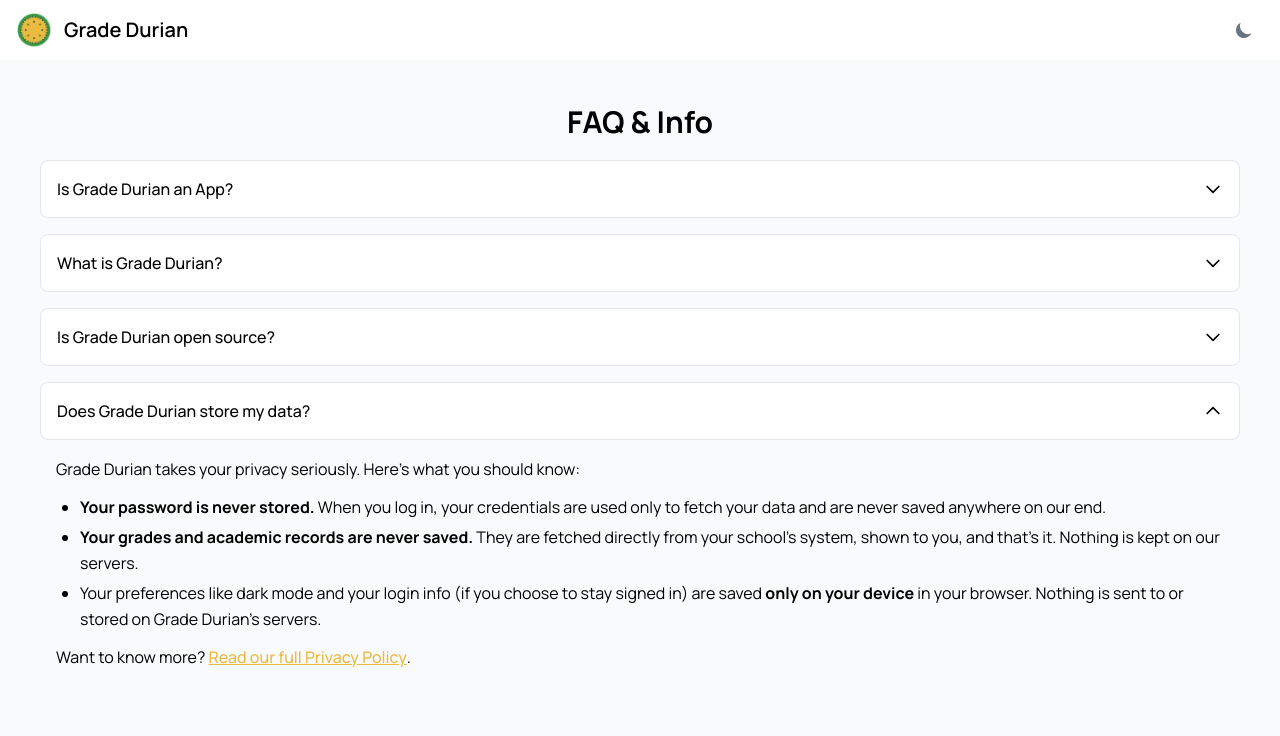
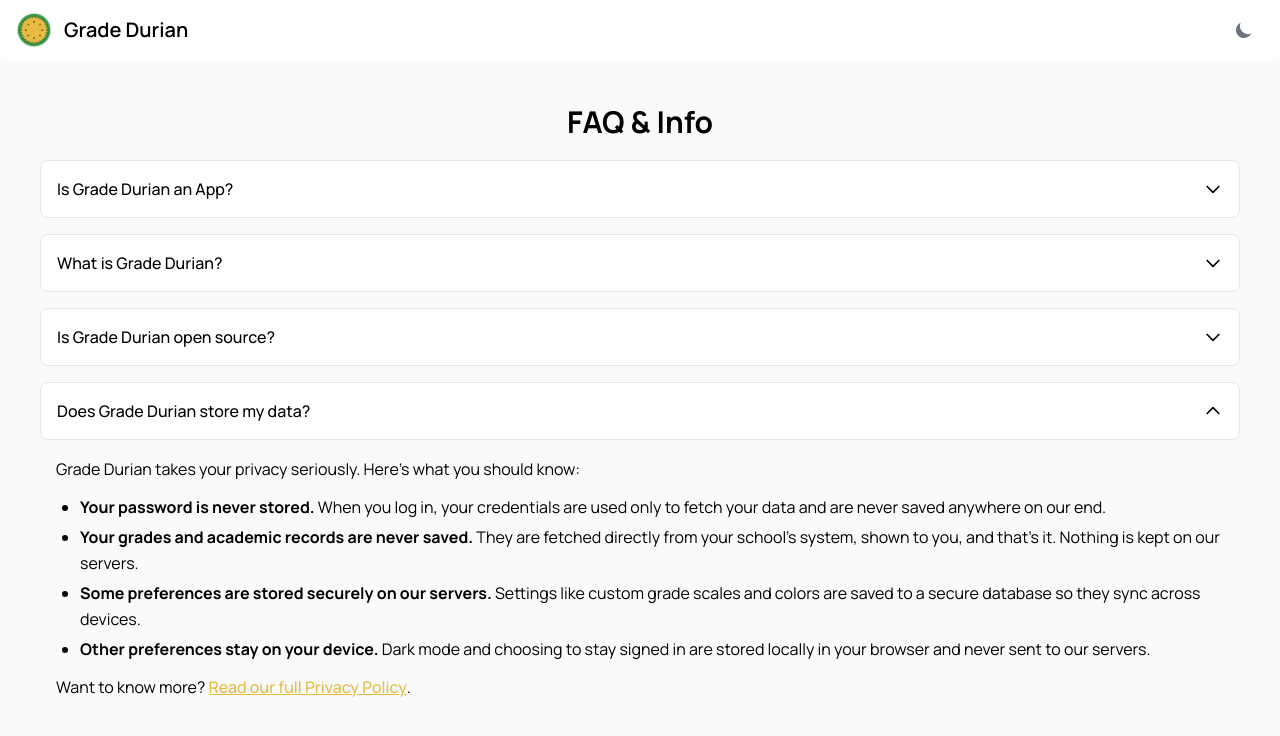
Before and after one commit to btdpass/GradeDurian, a Next.js app: page /faq in a window 1280 px wide. Both pictures are taken after a click on the heading "Does Grade Durian store my data?". Shown: the top 736 px of the page. Built offline with nearby package versions, Linux system fonts and the light colour scheme.

Commit message:
faq update

```diff
--- a/pages/faq.tsx
+++ b/pages/faq.tsx
@@ -117,7 +117,8 @@ export default function FAQ({width,createError,donation,client}:any) {
 						<ul className="list-disc pl-6 space-y-1">
 							<li><strong>Your password is never stored.</strong> When you log in, your credentials are used only to fetch your data and are never saved anywhere on our end.</li>
 							<li><strong>Your grades and academic records are never saved.</strong> They are fetched directly from your school&apos;s system, shown to you, and that&apos;s it. Nothing is kept on our servers.</li>
-							<li>Your preferences like dark mode and your login info (if you choose to stay signed in) are saved <strong>only on your device</strong> in your browser. Nothing is sent to or stored on Grade Durian&apos;s servers.</li>
+							<li><strong>Some preferences are stored securely on our servers.</strong> Settings like custom grade scales and colors are saved to a secure database so they sync across devices.</li>
+							<li><strong>Other preferences stay on your device.</strong> Dark mode and choosing to stay signed in are stored locally in your browser and never sent to our servers.</li>
 						</ul>
 						<p>
 							Want to know more?{" "}
```
